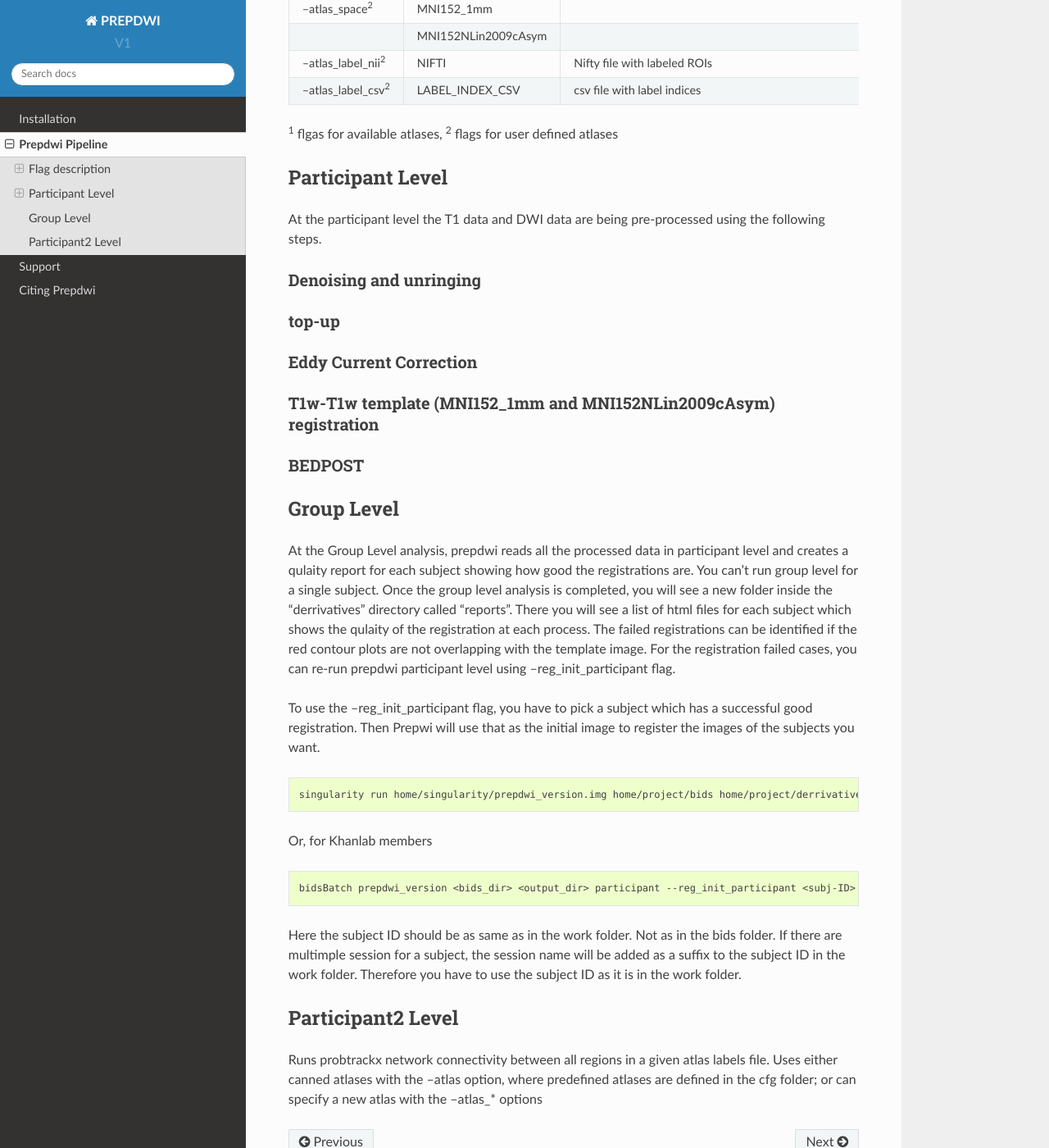
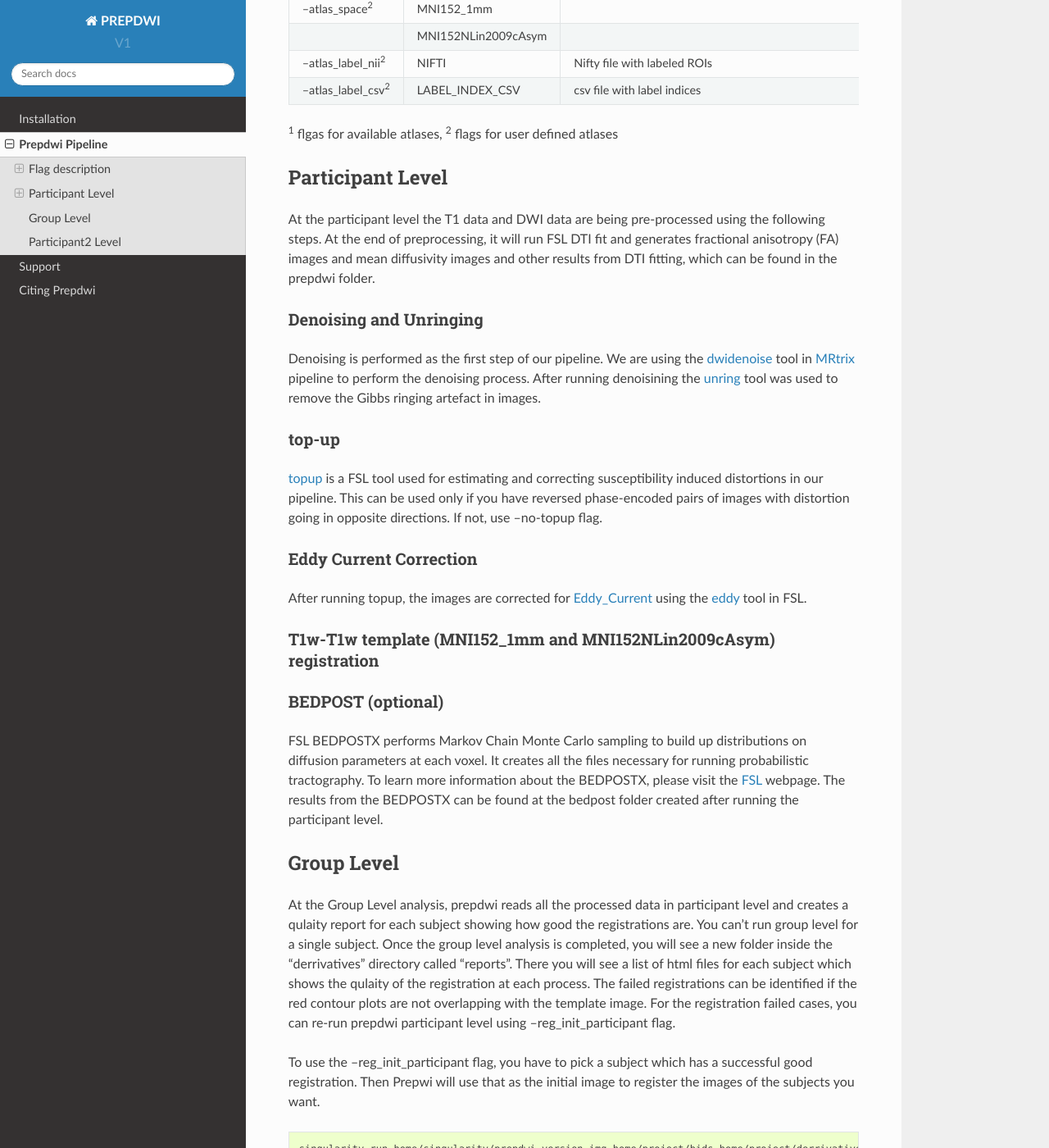
Before and after one commit to khanlab/prepdwi, a Sphinx documentation site: the page built from docs/pipeline.rst, in a window 1280 px wide and 1400 px high, scrolled down 1589 px. Shown: the whole window at 82% size. Built offline with Sphinx 7.4.7 and the Read the Docs theme 2.0.0, drawn with Linux system fonts in a browser that asks for light colours; some of the changed text lies outside the part shown.

Commit message:
updated pipeline info [skip ci]

```diff
--- a/docs/pipeline.rst
+++ b/docs/pipeline.rst
@@ -83,24 +83,43 @@ Flag                            Options                   Description
 Participant Level
 ------------------
 
-At the participant level the T1 data and DWI data are being pre-processed using the following steps.
+At the participant level the T1 data and DWI data are being pre-processed using the following steps. At the end of preprocessing, it will run FSL DTI fit and generates fractional anisotropy (FA) images and mean diffusivity images and other results from DTI fitting, which can be found in the prepdwi folder.
 
-Denoising and unringing
+Denoising and Unringing
 ^^^^^^^^^^^^^^^^^^^^^^^^
+
+Denoising is performed as the first step of our pipeline. We are using the dwidenoise_ tool in MRtrix_ pipeline to perform the denoising process. After running denoisining the unring_ tool was used to remove the Gibbs ringing artefact in images.
+
+.. _dwidenoise: https://mrtrix.readthedocs.io/en/latest/reference/commands/dwidenoise.html
+.. _MRtrix: http://www.mrtrix.org/
+.. _unring: https://bitbucket.org/reisert/unring/overview
+
 
 top-up
 ^^^^^^^^
 
+topup_ is a FSL tool used for estimating and correcting susceptibility induced distortions in our pipeline. This can be used only if you have reversed phase-encoded pairs of images with distortion going in opposite directions. If not, use --no-topup flag.
+
+.. _topup: https://fsl.fmrib.ox.ac.uk/fsl/fslwiki/topup
+
+
 Eddy Current Correction
 ^^^^^^^^^^^^^^^^^^^^^^^^
+
+After running topup, the images are corrected for Eddy_Current_ using the eddy_ tool in FSL.
+
+.. _Eddy_Current: https://en.wikipedia.org/wiki/Eddy_current
+.. _eddy: https://fsl.fmrib.ox.ac.uk/fsl/fslwiki/eddy
 
 T1w-T1w template (MNI152_1mm and MNI152NLin2009cAsym) registration
 ^^^^^^^^^^^^^^^^^^^^^^^^^^^^^^^^^^^^^^^^^^^^^^^^^^^^^^^^^^^^^^^^^^^^
 
 
-BEDPOST
-^^^^^^^^
+BEDPOST (optional)
+^^^^^^^^^^^^^^^^^^^
+FSL BEDPOSTX performs Markov Chain Monte Carlo sampling to build up distributions on diffusion parameters at each voxel. It creates all the files necessary for running probabilistic tractography. To learn more information about the BEDPOSTX, please visit the FSL_ webpage. The results from the BEDPOSTX can be found at the bedpost folder created after running the participant level.
 
+.. _FSL: https://fsl.fmrib.ox.ac.uk/fsl/fslwiki/FDT/UserGuide
 
 
 Group Level
@@ -126,7 +145,7 @@ Here the subject ID should be as same as in the work folder. Not as in the bids
 Participant2 Level
 --------------------
 
-Runs probtrackx network connectivity between all regions in a given atlas labels file. Uses either canned atlases with the --atlas option, where predefined atlases are defined in the cfg folder;  or can specify a new atlas with the --atlas_* options
+Runs probtrackx network connectivity between all regions in a given atlas labels file. Uses either can use atlases with the --atlas option, where predefined atlases are defined in the cfg folder;  or can specify a new atlas with the --atlas_* options. Participant2 level generates a connectivity matrix of the averaged fiber density between each ROI in the atlas. This matrix can be found in the prepdwi folder as a csv file. The fiber desity is calculated by averaging the number of connections from each seed volxel to a give target by the number of seeds (default: 5000). Then it is averaged by the number of voxols per ROI.
 
 
 .. index::
```
Also changed, not shown: docs/citing.rst (+17 -6 lines).
